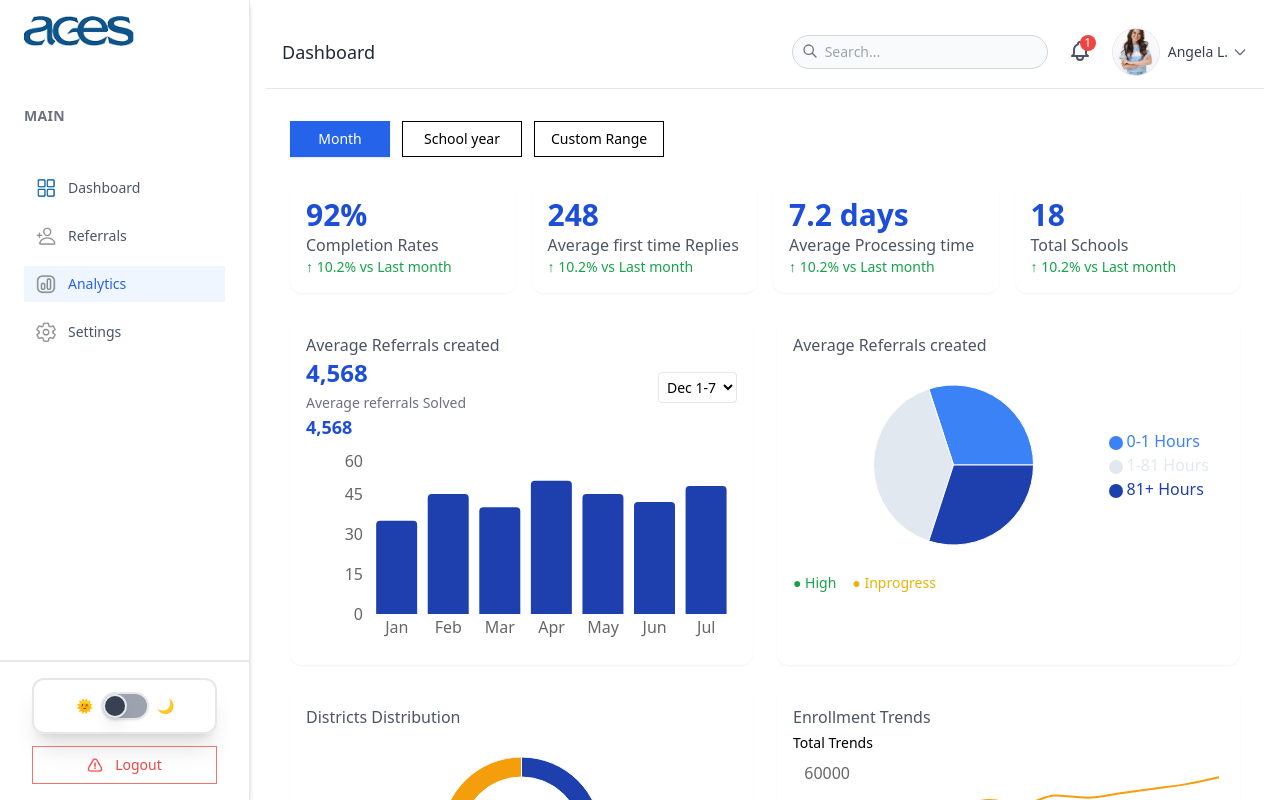
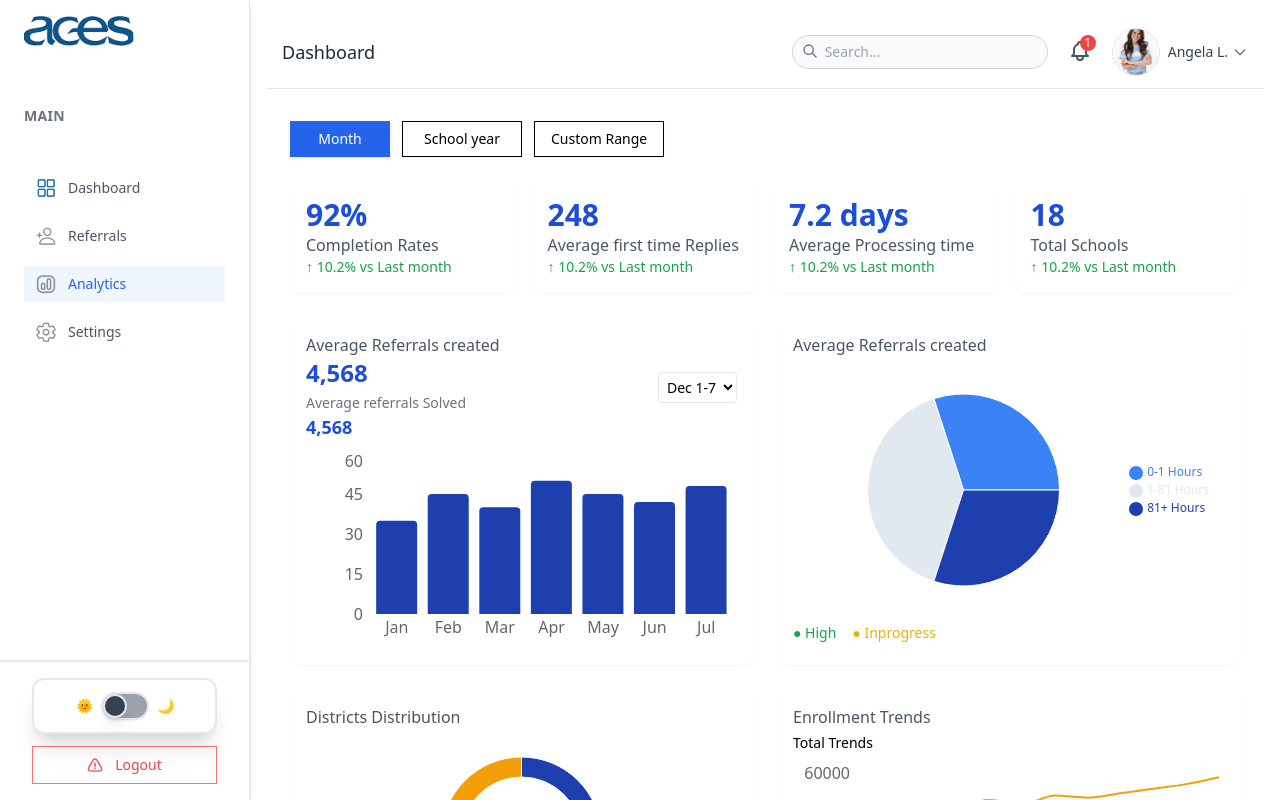
Before and after one commit to Yun4g/Aces-pre, a Next.js app: page /Dashboard/RefeeralDashboard/analytics in a window 1280 px wide. Shown: the top 800 px of the page. Built offline with nearby package versions, Linux system fonts and the light colour scheme.

Commit message:
Merge branch 'main'

```diff
--- a/src/app/Dashboard/RefeeralDashboard/analytics/analytics.tsx
+++ b/src/app/Dashboard/RefeeralDashboard/analytics/analytics.tsx
@@ -174,20 +174,29 @@ export default function Analytics() {
       </Card>
 
       {/* Pie Chart Card */}
-      <Card className="border-none shadow-sm">
+      <Card className="border-none shadow-sm w-full">
   <CardContent className="p-4">
-          <h2 className="text-sm sm:text-base text-gray-600 mb-2">Average Referrals created</h2>
-          <ResponsiveContainer width="100%" height={200}>
+    <h2 className="text-sm sm:text-base text-gray-600 mb-2">
+      Average Referrals created
+    </h2>
+
+    <div className="w-full h-[200px] sm:h-[250px]">
+      <ResponsiveContainer width="100%" height="100%">
         <PieChart>
           <Tooltip />
-              <Legend layout="vertical" verticalAlign="middle" align="right" />
+          <Legend
+            layout="vertical"
+            verticalAlign="middle"
+            align="right"
+            wrapperStyle={{ fontSize: "0.75rem" }} // Optional for smaller screens
+          />
           <Pie
             data={pieData}
             dataKey="value"
             nameKey="name"
             cx="50%"
             cy="50%"
-                outerRadius={80}
+            outerRadius="80%"
           >
             {pieData.map((_, index) => (
               <Cell
@@ -198,12 +207,15 @@ export default function Analytics() {
           </Pie>
         </PieChart>
       </ResponsiveContainer>
+    </div>
+
     <div className="flex gap-4 text-xs sm:text-sm mt-2 flex-wrap">
       <span className="text-green-600 flex items-center gap-1">● High</span>
       <span className="text-yellow-500 flex items-center gap-1">● Inprogress</span>
     </div>
   </CardContent>
 </Card>
+
     </div>
 
     {/* Another Charts Grid */}
```
Lines whose indentation alone changed are shown as unchanged.
